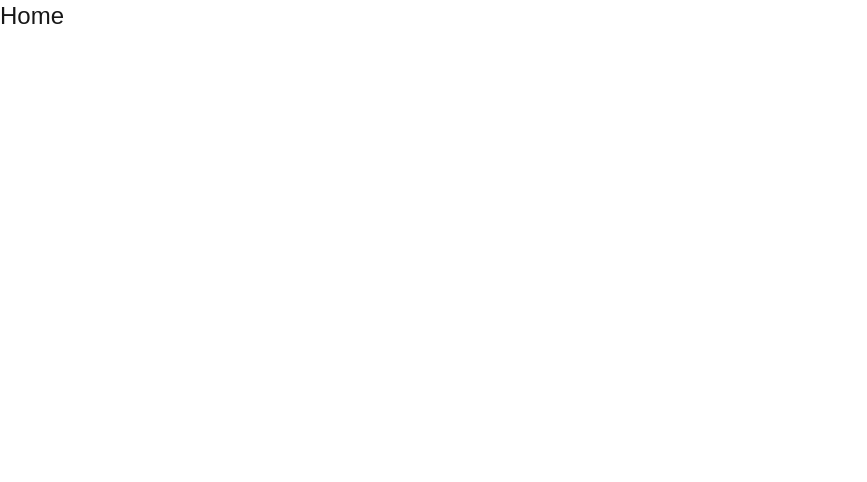
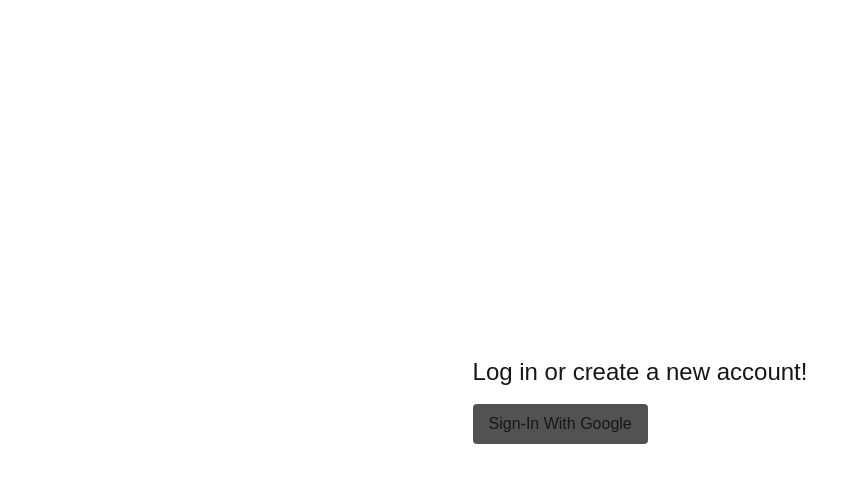
Before and after one commit to Zekumoru/TraVerse, a Next.js app: page / in a window 1280 px wide. Shown: the top 482 px of the page, without its empty margins (0-867 px from the left). Built offline with nearby package versions, Linux system fonts and the light colour scheme; no server answers.

Commit message:
Create authentication

```diff
--- a/app/(root)/page.tsx
+++ b/app/(root)/page.tsx
@@ -1,7 +1,26 @@
-export default function Home() {
+import { auth } from '@/auth';
+import SignOutButton from '@/app/components/signout-button';
+import SignInButton from '@/app/components/signin-button';
+import Profile from '@/app/components/profile';
+
+export default async function Home() {
+  const session = await auth();
+
   return (
-    <>
-      <h1 className="text-2xl">Home</h1>
-    </>
+    <div className="grid place-content-center min-h-screen p-4">
+      <div className="flex flex-col gap-4">
+        {!session?.user ? (
+          <>
+            <div className="text-2xl">Log in or create a new account!</div>
+            <SignInButton />
+          </>
+        ) : (
+          <>
+            {session.user && <Profile user={session.user} />}
+            <SignOutButton />
+          </>
+        )}
+      </div>
+    </div>
   );
 }
--- /dev/null
+++ b/app/components/profile.tsx
@@ -0,0 +1,19 @@
+import { User } from 'next-auth';
+import Image from 'next/image';
+
+export default function Profile({ user }: { user: User }) {
+  return (
+    <div className="flex gap-4 items-center">
+      {user.image && (
+        <Image
+          src={user.image}
+          alt="Google profile picture"
+          width={48}
+          height={48}
+          className="rounded-full"
+        />
+      )}
+      <span>{user.name}</span>
+    </div>
+  );
+}
--- /dev/null
+++ b/app/components/signin-button.tsx
@@ -0,0 +1,17 @@
+import { signIn } from '@/auth';
+
+export default function SignInButton() {
+  return (
+    <form
+      action={async () => {
+        'use server';
+
+        await signIn('google');
+      }}
+    >
+      <button className="px-4 py-2 rounded bg-neutral-600">
+        Sign-In With Google
+      </button>
+    </form>
+  );
+}
--- /dev/null
+++ b/app/components/signout-button.tsx
@@ -0,0 +1,15 @@
+import { signOut } from '@/auth';
+
+export default function SignOutButton() {
+  return (
+    <form
+      action={async () => {
+        'use server';
+
+        await signOut();
+      }}
+    >
+      <button className="px-4 py-2 rounded bg-neutral-600">Log out</button>
+    </form>
+  );
+}
```
